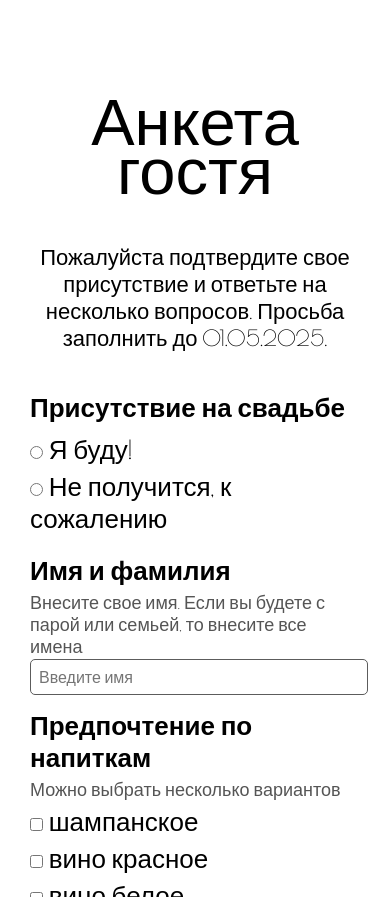
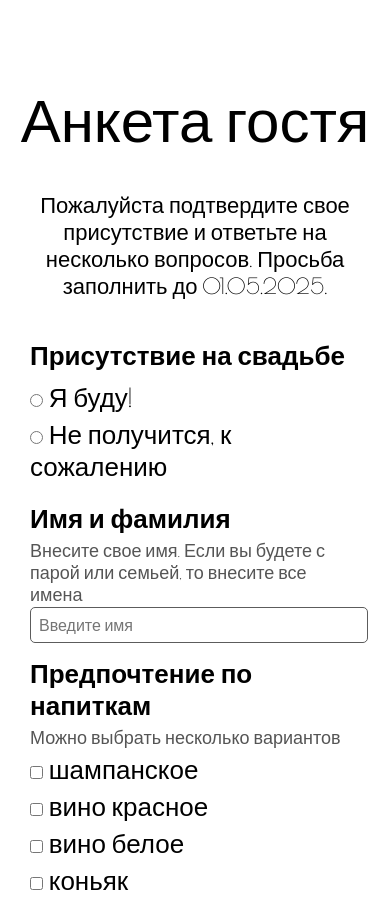
Before and after one commit to KateYag/site10, a plain HTML site: page index.html in a window 390 px wide. Shown: the part 5295-6192 px from the top of the page. Drawn offline with nearby package versions, Linux system fonts and the light colour scheme; a web font is replaced by a local one.

Commit message:
Add files via upload

```diff
--- a/adaptive.css
+++ b/adaptive.css
@@ -277,7 +277,9 @@
     .container {
         max-width: 430px;
     }
-
+    .presence-title {
+        font-size: 70px;
+    }
     .location {
         padding: 0 0 50px 0;
     }
@@ -457,9 +459,7 @@
     .date-container {
         transform: translate(-50%, 285px);
     }
-    .main .container::before {
-        top: 603px;
-    }
+
     .side {
         width: 180px;
         height: 180px;
@@ -536,9 +536,8 @@
     .wishes-text {
         font-size: 22px;
     }
-
-    .organizer-title, .presence-title {
-        font-size: 65px;
+ .presence-title {
+        font-size: 60px;
     }
 
     .organizer-day, .presence-day {
```
